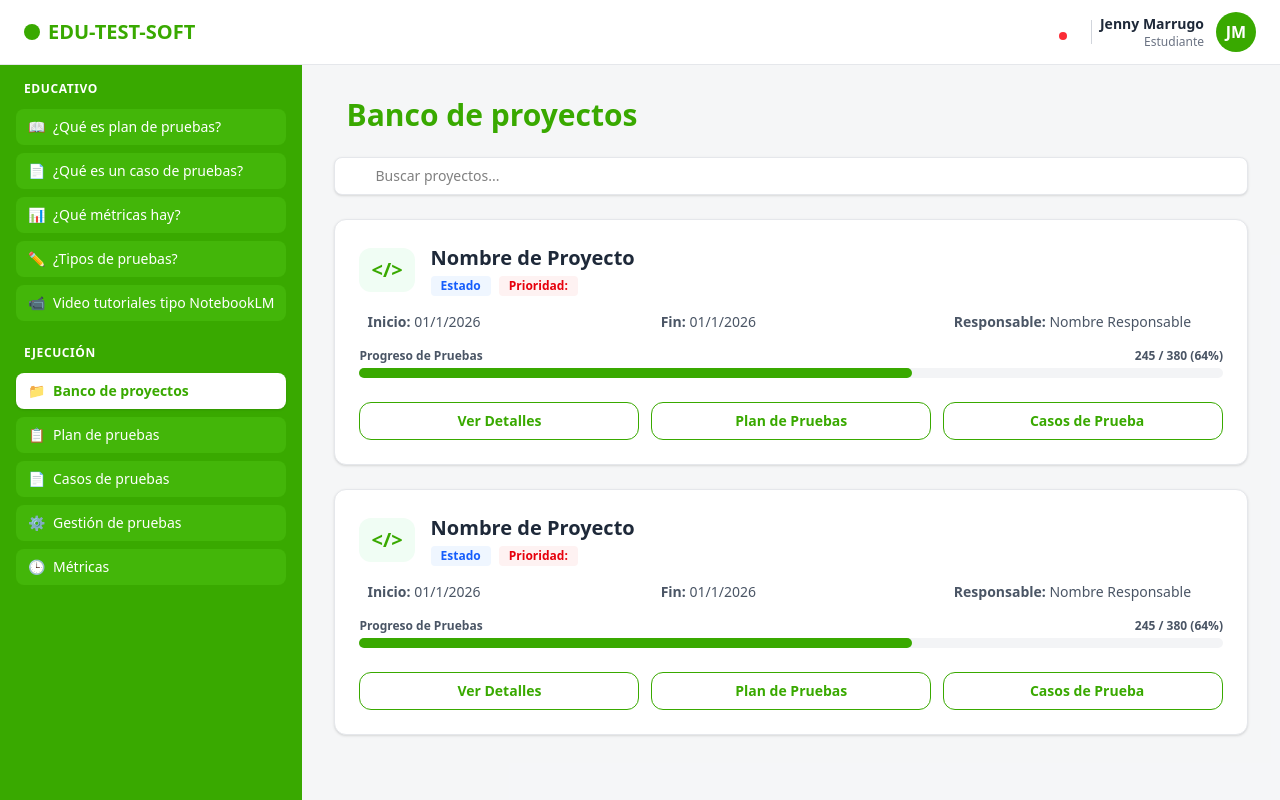
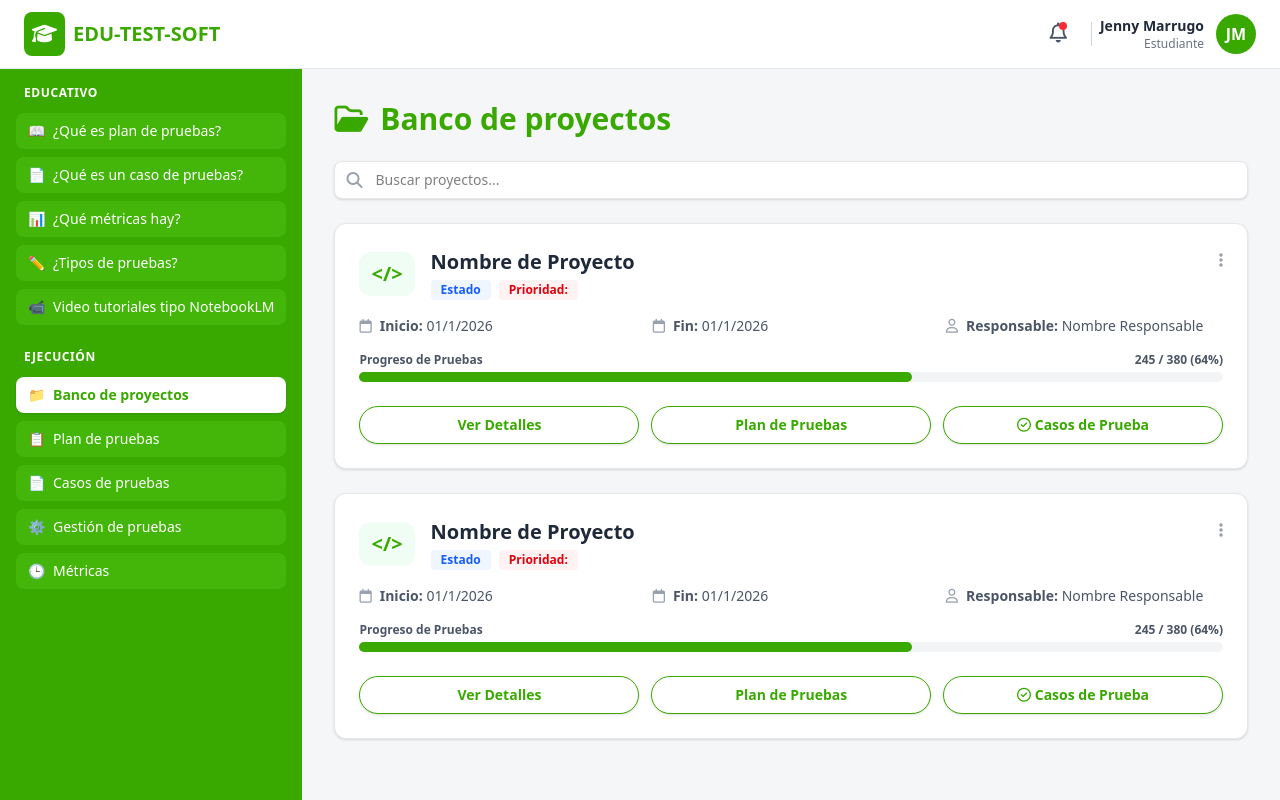
Before and after one commit to nicolasruizc05/Edu-test-soft, a website: page banco_de_proyecto.html in a window 1280 px wide. Drawn offline with Linux system fonts and the light colour scheme.

Commit message:
Add files via upload

```diff
--- a/banco_de_proyecto.html
+++ b/banco_de_proyecto.html
@@ -4,6 +4,7 @@
     <meta charset="UTF-8">
     <meta name="viewport" content="width=device-width, initial-scale=1.0">
     <link class="styles" rel="stylesheet" href="src/output.css">
+    <link rel="stylesheet" href="https://cdnjs.cloudflare.com/ajax/libs/font-awesome/6.4.0/css/all.min.css">
     <title>EDU-TEST-SOFT - Banco de Proyectos</title>
     <!-- Estilo personalizado para el efecto hover de la barra lateral -->
     <style>
@@ -172,13 +173,17 @@
 
                     <!-- Botones de Acción (Estilo Verde/Blanco exacto) -->
                     <div class="grid grid-cols-1 md:grid-cols-3 gap-3">
-                        <button class="w-full py-2 px-4 border font-semibold rounded-xl text-sm bg-white hover:bg-green-50/50 transition" style="border-color: #39a900; color: #39a900;">
+                        <button class="px-6 py-2 bg-white border font-semibold rounded-full text-sm shadow-sm transition hover:bg-green-50" style="border-color: #39a900; color: #39a900;">
                             Ver Detalles
                         </button>
-                        <button class="w-full py-2 px-4 border font-semibold rounded-xl text-sm bg-white hover:bg-green-50/50 transition" style="border-color: #39a900; color: #39a900;">
-                            Plan de Pruebas
+                        <button class="px-6 py-2 bg-white border font-semibold rounded-full text-sm shadow-sm transition hover:bg-green-50" style="border-color: #39a900; color: #39a900;">
+                            <a href="plan_de_pruebas.html" >
+                             Plan de Pruebas
+                             </a>
+
+
                         </button>
-                        <button class="w-full py-2 px-4 border font-semibold rounded-xl text-sm bg-white hover:bg-green-50/50 transition flex items-center justify-center space-x-2" style="border-color: #39a900; color: #39a900;">
+                        <button class="px-6 py-2 bg-white border font-semibold rounded-full text-sm shadow-sm transition hover:bg-green-50" style="border-color: #39a900; color: #39a900;">
                             <i class="fa-regular fa-circle-check text-base"></i>
                             <span>Casos de Prueba</span>
                         </button>
@@ -234,13 +239,15 @@
 
                     <!-- Botones de Acción (Estilo Verde/Blanco exacto) -->
                     <div class="grid grid-cols-1 md:grid-cols-3 gap-3">
-                        <button class="w-full py-2 px-4 border font-semibold rounded-xl text-sm bg-white hover:bg-green-50/50 transition" style="border-color: #39a900; color: #39a900;">
+                        <button class="px-6 py-2 bg-white border font-semibold rounded-full text-sm shadow-sm transition hover:bg-green-50" style="border-color: #39a900; color: #39a900;">
                             Ver Detalles
                         </button>
-                        <button class="w-full py-2 px-4 border font-semibold rounded-xl text-sm bg-white hover:bg-green-50/50 transition" style="border-color: #39a900; color: #39a900;">
+                        <button class="px-6 py-2 bg-white border font-semibold rounded-full text-sm shadow-sm transition hover:bg-green-50" style="border-color: #39a900; color: #39a900;">
+                           <a href="plan_de_pruebas.html" >
                             Plan de Pruebas
+                            </a>
                         </button>
-                        <button class="w-full py-2 px-4 border font-semibold rounded-xl text-sm bg-white hover:bg-green-50/50 transition flex items-center justify-center space-x-2" style="border-color: #39a900; color: #39a900;">
+                        <button class="px-6 py-2 bg-white border font-semibold rounded-full text-sm shadow-sm transition hover:bg-green-50" style="border-color: #39a900; color: #39a900;">
                             <i class="fa-regular fa-circle-check text-base"></i>
                             <span>Casos de Prueba</span>
                         </button>
```
Also changed, not shown: plan_de_pruebas.html (+2 -1 lines).
